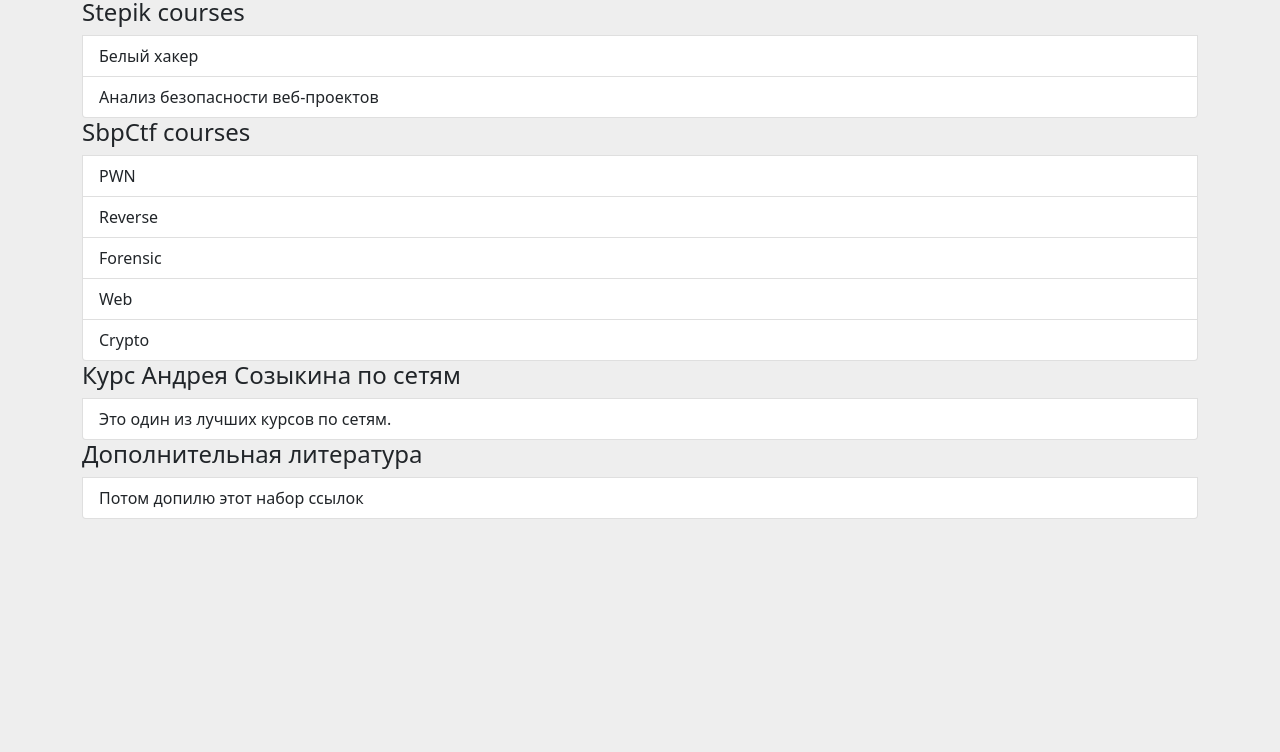
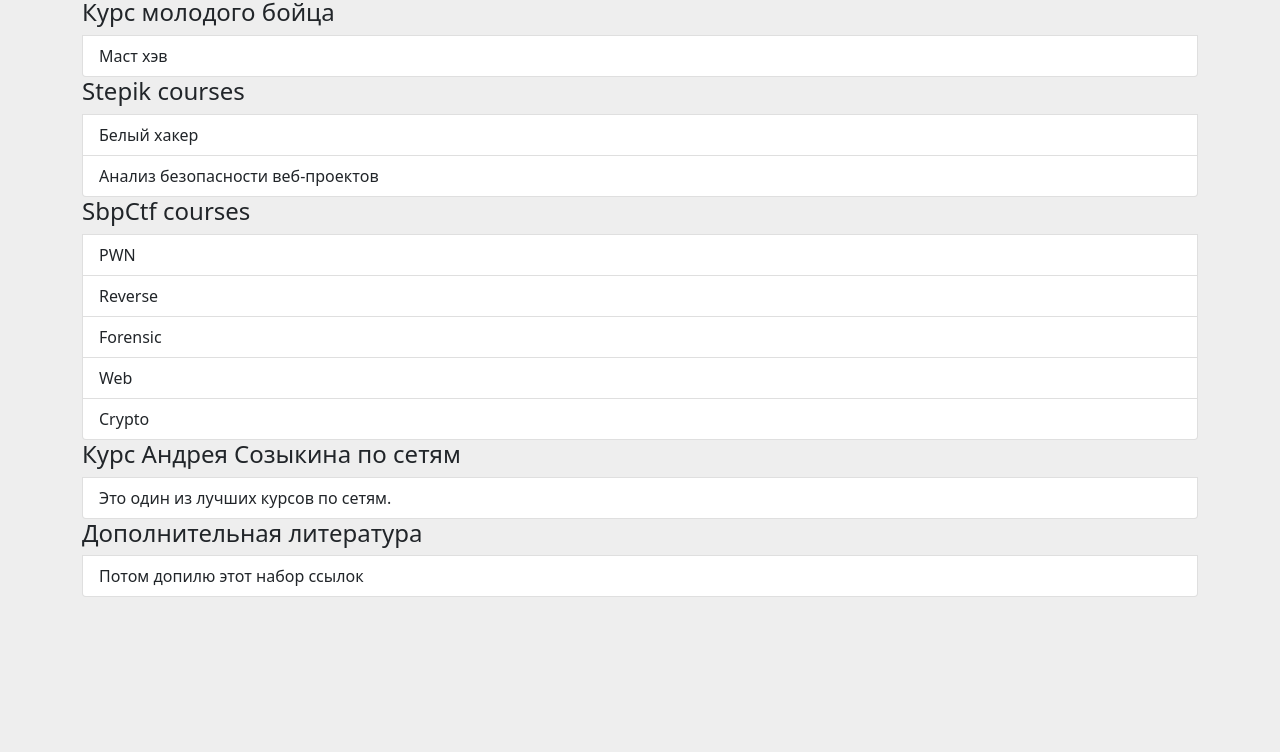
Before and after one commit to IlyushaVoterk2100/CY8erJabA_site, a plain HTML site: page index.html in a window 1280 px wide. Shown: the part 48-800 px from the top of the page. Drawn offline with Linux system fonts and the light colour scheme.

Commit message:
Update index.html

```diff
--- a/index.html
+++ b/index.html
@@ -17,6 +17,10 @@
     </div>
   </header>
   <main class="container">
+    <div class="list-group">
+      <h4>Курс молодого бойца</h4>
+      <a target="_blank" href="https://kmb.cybber.ru/" class="list-group-item list-group-item-action">Маст хэв</a>
+    </div>
     <div class="list-group">
       <h4>Stepik courses</h4>
       <a target="_blank" href="https://stepik.org/course/%D0%9F%D1%80%D0%BE%D1%84%D0%B5%D1%81%D1%81%D0%B8%D1%8F-%D0%91%D0%B5%D0%BB%D1%8B%D0%B9-%D0%A5%D0%B0%D0%BA%D0%B5%D1%80-169003/" class="list-group-item list-group-item-action">Белый хакер</a>
```
